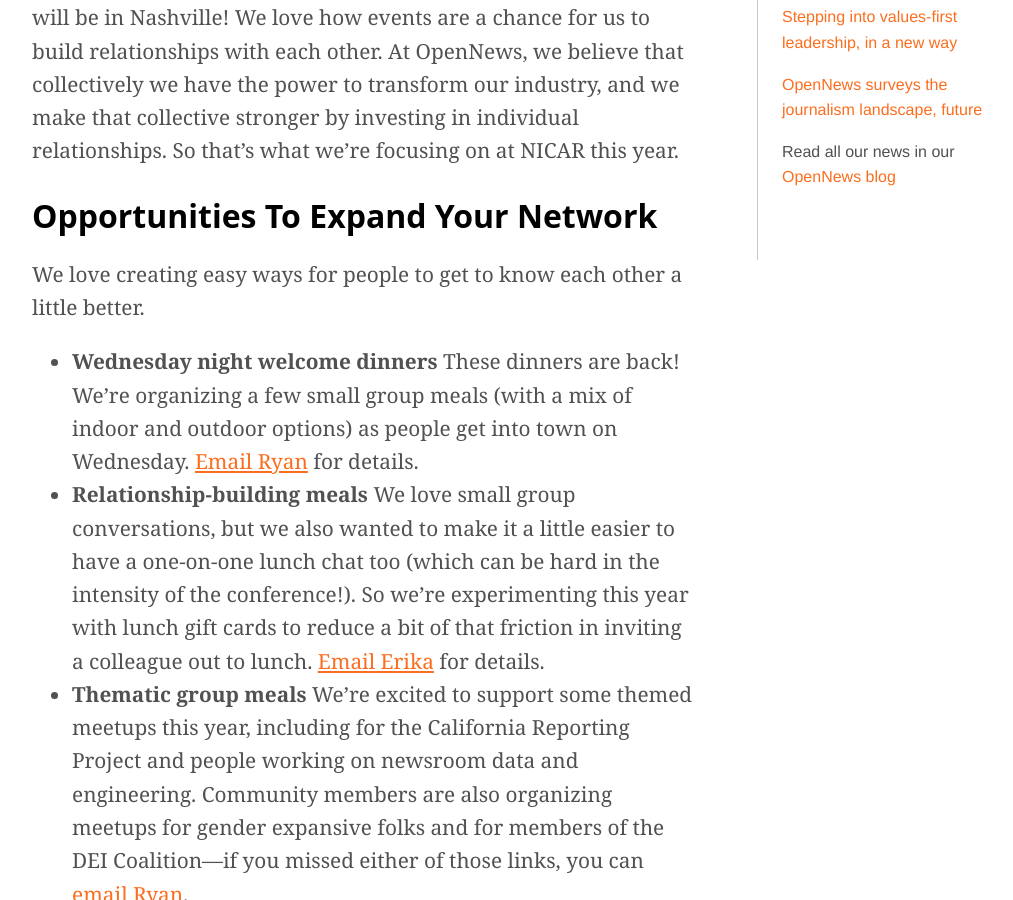
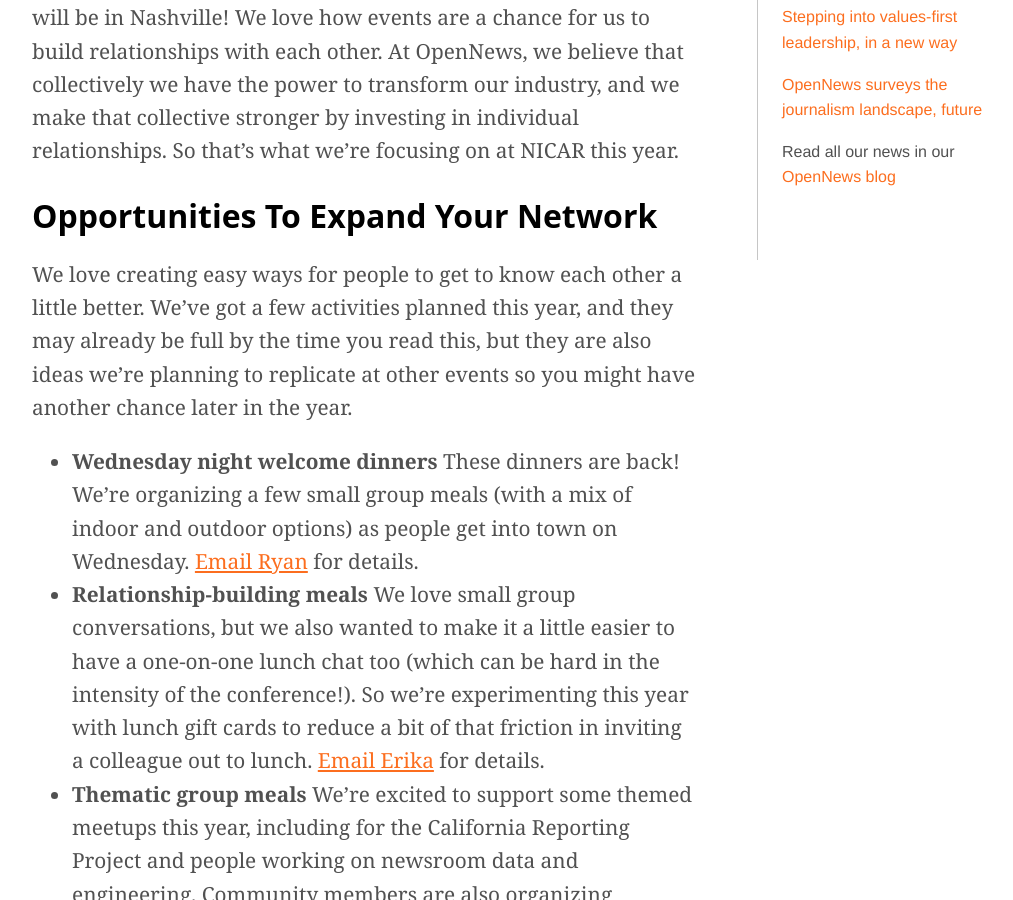
Before and after one commit to OpenNews/opennews-website, a Jekyll site: the page built from _posts/2023-02-28-opennews-at-nicar.md, in a window 1280 px wide and 900 px high, scrolled down 1173 px. Shown: the whole window, without its empty margins (118-1131 px from the left). Built offline with Jekyll 4.4.1, drawn with Linux system fonts in a browser that asks for light colours; nearby versions of some CDN libraries; some web fonts are replaced; comment, search, counter and statistics services are not loaded.

Commit message:
added an awkward sentence
so people don't get mad if they email but our activities are full

```diff
--- a/_posts/2023-02-28-opennews-at-nicar.md
+++ b/_posts/2023-02-28-opennews-at-nicar.md
@@ -16,7 +16,7 @@
 
 ## Opportunities to expand your network
 
-We love creating easy ways for people to get to know each other a little better.
+We love creating easy ways for people to get to know each other a little better. We've got a few activities planned this year, and they may already be full by the time you read this, but they are also ideas we're planning to replicate at other events so you might have another chance later in the year.
 
 * **Wednesday night welcome dinners** These dinners are back! We're organizing a few small group meals (with a mix of indoor and outdoor options) as people get into town on Wednesday. [Email Ryan](mailto:ryan@opennews.org) for details.
 * **Relationship-building meals** We love small group conversations, but we also wanted to make it a little easier to have a one-on-one lunch chat too (which can be hard in the intensity of the conference!). So we're experimenting this year with lunch gift cards to reduce a bit of that friction in inviting a colleague out to lunch. [Email Erika](mailto:erika@opennews.org) for details.
```
